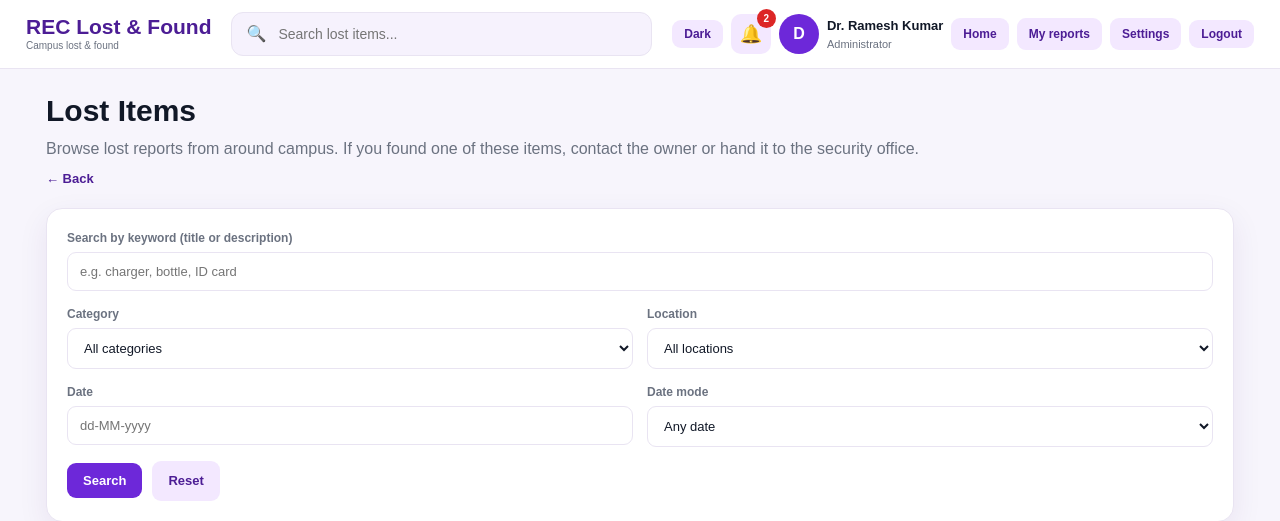
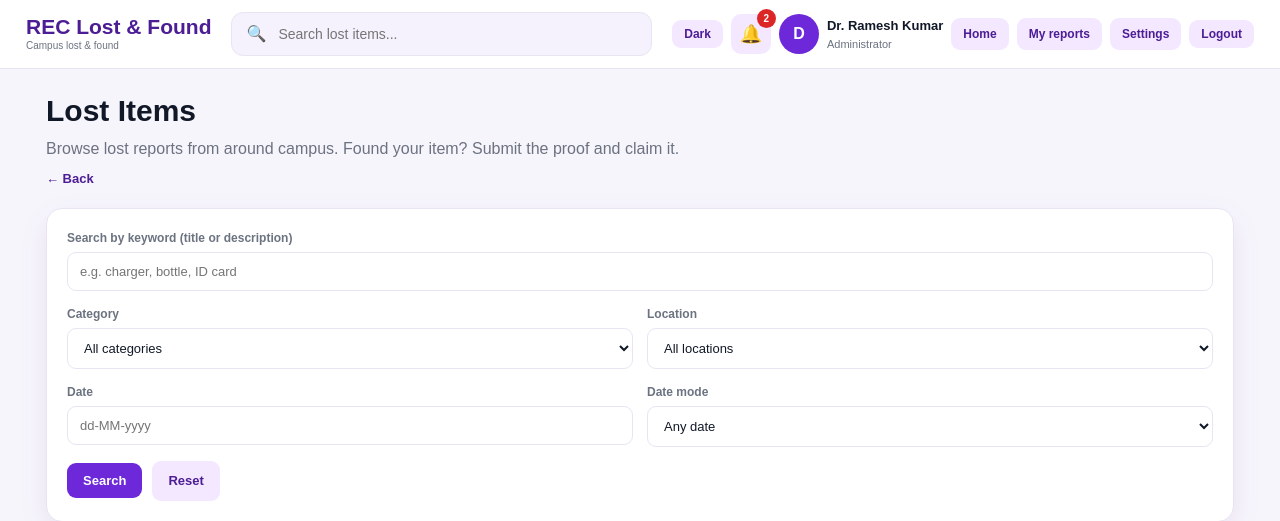
Before and after one commit to sanjana-2207/Campus---Lost-Found, a Spring Boot app: page /lost-items in a window 1280 px wide. Shown: the top 521 px of the page. Run offline with Spring Boot 4, Linux system fonts and the light colour scheme; a user stored in the database is signed in; data comes from the database, SQL or seed files in the repository; some of the project's set-up classes (security, data sources, template engines, error pages and the like) are left out, and stand-ins take their place.

Commit message:
Update lost items copy to submit proof and claim

```diff
--- a/web/src/main/resources/templates/lost-items.html
+++ b/web/src/main/resources/templates/lost-items.html
@@ -7,7 +7,7 @@
 <main class="page">
     <header class="page-head">
         <h1>Lost Items</h1>
-        <p>Browse lost reports from around campus. If you found one of these items, contact the owner or hand it to the security office.</p>
+        <p>Browse lost reports from around campus. Found your item? Submit the proof and claim it.</p>
         <a th:replace="~{fragments/back :: back}"></a>
     </header>
 
@@ -88,7 +88,7 @@
                 </div>
                 <div class="item-footer">
                     <span class="muted small">Reported by <span th:text="${item.reporterName}">Reporter</span></span>
-                    <a th:href="@{/lost-items/{id}(id=${item.id})}" class="btn btn-primary btn-small">View details</a>
+                    <a th:href="@{/lost-items/{id}(id=${item.id})}" class="btn btn-primary btn-small">Submit proof / claim</a>
                 </div>
             </div>
         </article>
```
